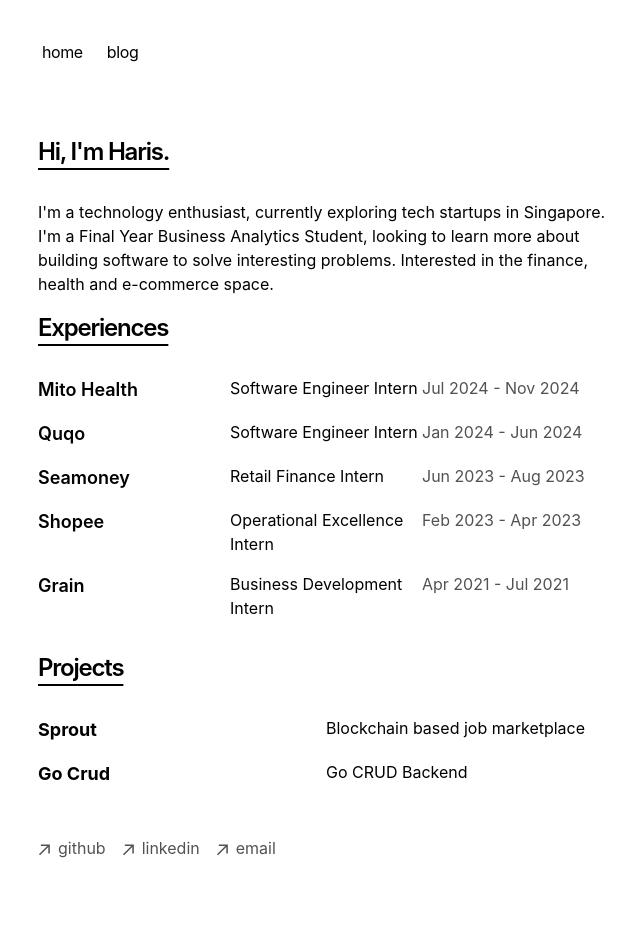
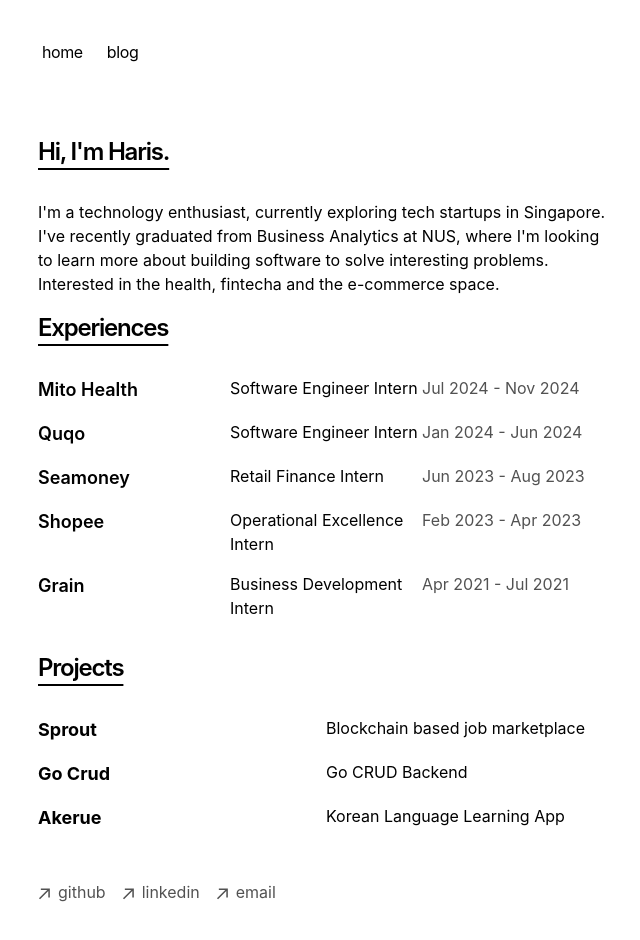
Before and after one commit to harisdzl/haris-updated-portfolio, a Next.js app: page / in a window 1280 px wide. Shown: the top 940 px of the page, without its empty margins (314-954 px from the left). Built offline with nearby package versions, Linux system fonts and the light colour scheme.

Commit message:
update projects and summary

```diff
--- a/app/components/projects.tsx
+++ b/app/components/projects.tsx
@@ -25,6 +25,17 @@
         </a>
         <h3>Go CRUD Backend </h3>
       </div>
+      <div className="grid grid-cols-2 mb-4">
+        <a
+          rel="noopener noreferrer"
+          target="_blank"
+          href="https://github.com/LanguagePersona"
+          className="text-lg font-bold"
+        >
+          Akerue
+        </a>
+        <h3>Korean Language Learning App</h3>
+      </div>
     </div>
   );
 };
--- a/app/page.tsx
+++ b/app/page.tsx
@@ -8,9 +8,9 @@
         Hi, I'm Haris.
       </h1>
       <p className="mb-4">
-        {`I'm a technology enthusiast, currently exploring tech startups in Singapore. I'm a Final Year
-        Business Analytics Student, looking to learn more about building software to solve interesting problems.
-        Interested in the finance, health and e-commerce space.`}
+        {`I'm a technology enthusiast, currently exploring tech startups in Singapore. I've recently graduated from
+        Business Analytics at NUS, where I'm looking to learn more about building software to solve interesting problems.
+        Interested in the health, fintecha and the e-commerce space.`}
       </p>
       <h1
         className="mb-8 text-2xl font-semibold tracking-tighter underline underline-offset-8
```
